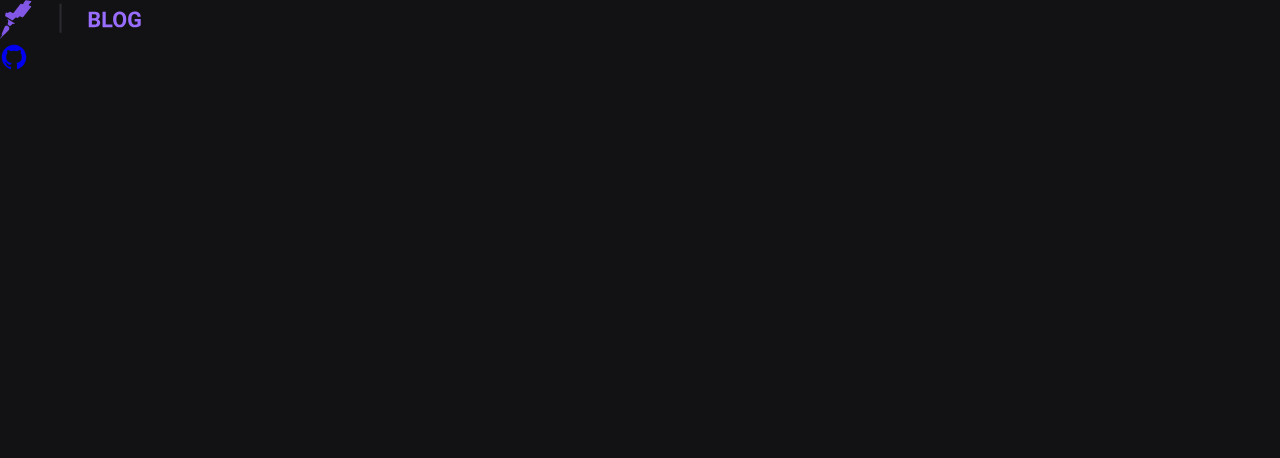
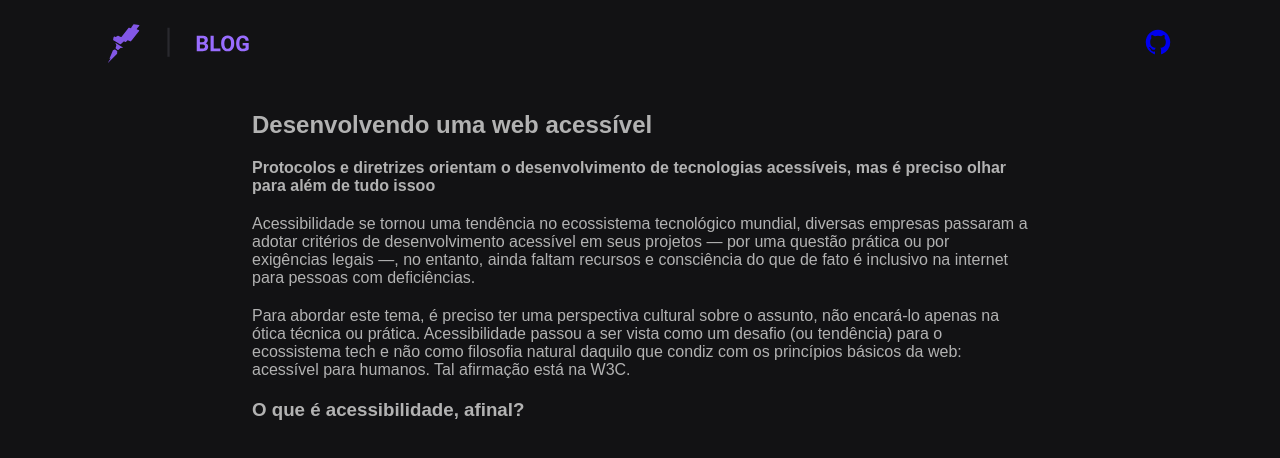
Before and after one commit to isadorabrito/accessibility-project, a Next.js app: page / in a window 1280 px wide. Shown: the top 458 px of the page. Built offline with nearby package versions, Linux system fonts and the light colour scheme.

Commit message:
feat: add content styles to homepage

```diff
--- a/src/pages/index.tsx
+++ b/src/pages/index.tsx
@@ -1,12 +1,13 @@
 import Image from "next/image";
 import LogoImg from "../assets/logo.svg";
+import styles from "../styles/Home.module.css";
 
 export default function Home() {
   return (
     <div>
-      <div className="header">
+      <div className={styles.header}>
         <Image src={LogoImg} width={286 / 2} />
-        <div className="nav">
+        <div className={styles.nav}>
           <a href="https://github.com/isadorabrito">
             <svg
               stroke="currentColor"
@@ -25,6 +26,30 @@ export default function Home() {
           </a>
         </div>
       </div>
+      <div className={styles.content}>
+        <h2>Desenvolvendo uma web acessível</h2>
+        <h4>
+          Protocolos e diretrizes orientam o desenvolvimento de tecnologias
+          acessíveis, mas é preciso olhar para além de tudo issoo
+        </h4>
+        <p>
+          Acessibilidade se tornou uma tendência no ecossistema tecnológico
+          mundial, diversas empresas passaram a adotar critérios de
+          desenvolvimento acessível em seus projetos — por uma questão prática
+          ou por exigências legais —, no entanto, ainda faltam recursos e
+          consciência do que de fato é inclusivo na internet para pessoas com
+          deficiências.
+        </p>
+        <p>
+          Para abordar este tema, é preciso ter uma perspectiva cultural sobre o
+          assunto, não encará-lo apenas na ótica técnica ou prática.
+          Acessibilidade passou a ser vista como um desafio (ou tendência) para
+          o ecossistema tech e não como filosofia natural daquilo que condiz com
+          os princípios básicos da web: acessível para humanos. Tal afirmação
+          está na W3C.
+        </p>
+        <h3>O que é acessibilidade, afinal?</h3>
+      </div>
     </div>
   );
 }
--- /dev/null
+++ b/src/styles/Home.module.css
@@ -0,0 +1,29 @@
+.header {
+  display: flex;
+  align-items: center;
+  justify-content: space-between;
+  max-width: 1064px;
+  width: 100%;
+  margin: 0 auto;
+  padding: 24px 20px;
+}
+
+.nav {
+  color: #8257e5;
+}
+
+.content {
+  max-width: 776px;
+  width: 100%;
+  margin: 0 auto;
+  padding: 24px 20px;
+  color: #b2b2b2;
+}
+
+.content h2 {
+  margin-bottom: 20px;
+}
+
+.content p {
+  margin: 20px 0;
+}
```
